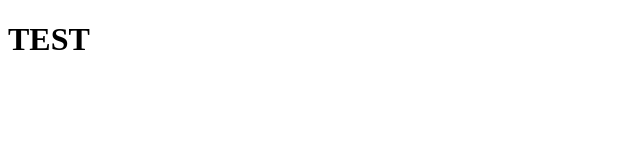
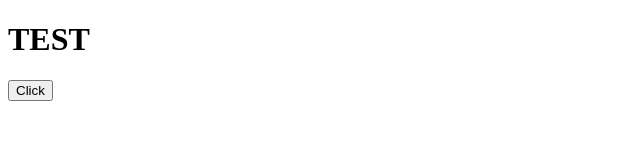
Before and after one commit to surabhi593/JSproject1, a plain HTML site: page index.html in a window 1280 px wide. Shown: the whole page, without its empty margins (0-640 px from the left). Drawn offline with Linux system fonts and the light colour scheme.

Commit message:
added a button

```diff
--- a/index.html
+++ b/index.html
@@ -16,6 +16,7 @@
   <main>
     <div>
       <h1>TEST</h1>
+      <button onclick="alert('hi')">Click</button>
     </div>
   </main>
 </body>
```
Lines whose indentation alone changed are shown as unchanged.
